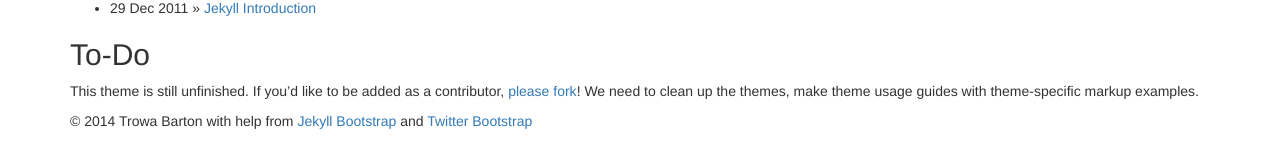
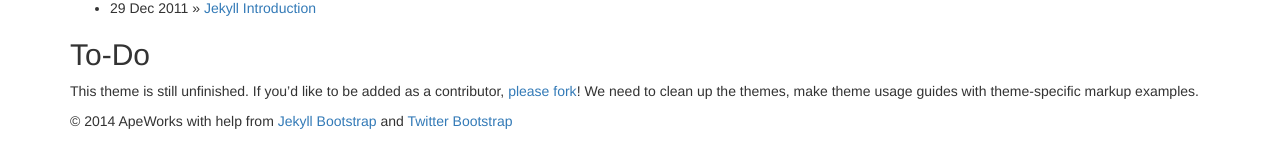
Before and after one commit to APEWORKShub/apeworkshub.github.com, a Jekyll site: the page built from index.md, in a window 1280 px wide. Shown: the part 690-858 px from the top of the page. Built offline with Jekyll 4.4.1, drawn with Linux system fonts in a browser that asks for light colours; nearby versions of some CDN libraries; library files that are not in the unit come from our copies.

Commit message:
modify config

```diff
--- a/_config.yml
+++ b/_config.yml
@@ -3,7 +3,7 @@
 permalink: /:categories/:year/:month/:day/:title
 
 exclude: [".rvmrc", ".rbenv-version", "README.md", "Rakefile", "changelog.md"]
-pygments: true
+highlighter: pygments
 
 # Themes are encouraged to use these universal variables
 # so be sure to set them if your theme uses them.
@@ -11,7 +11,7 @@
 title : 猩猩工作室
 tagline: 猩猩一般的创造力
 author :
-  name : Trowa Barton
+  name : ApeWorks
   email : blah@email.test
   github : apeworkshub
   twitter : username
```
